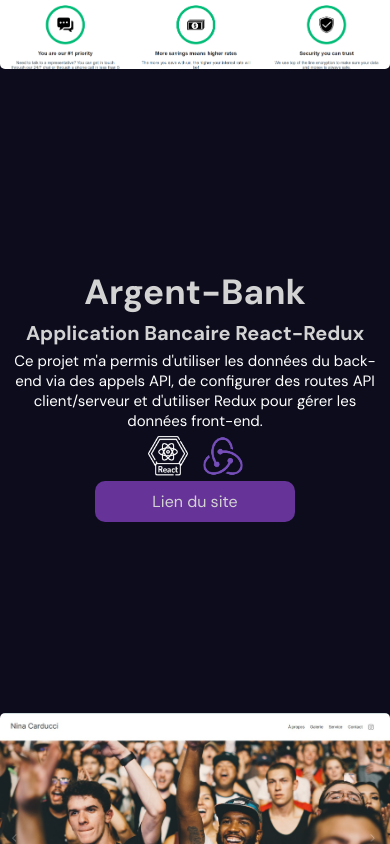
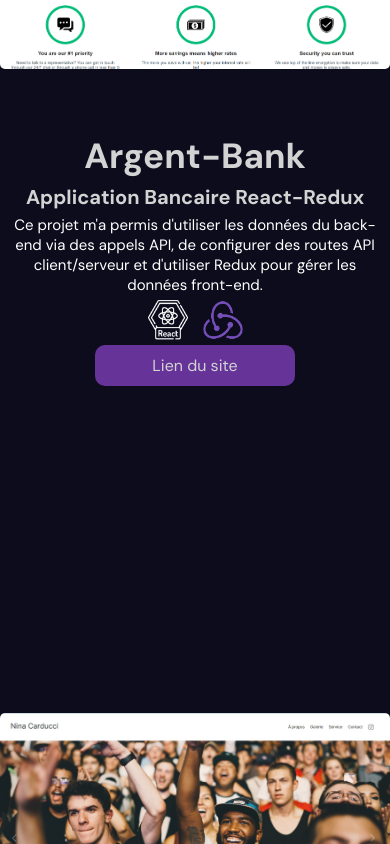
Before and after one commit to NafAldev/P12-Portfolio, a React (Vite) app: page / in a window 390 px wide. Shown: the part 5240-6084 px from the top of the page. Built offline with nearby package versions, Linux system fonts and the light colour scheme.

Commit message:
corrections aprés ST Responsive

```diff
--- a/src/components/porfolio/portfolio.scss
+++ b/src/components/porfolio/portfolio.scss
@@ -88,7 +88,6 @@
 
         img {
           width: 100%;
-
           border-radius: 5px;
           object-fit: cover;
 
@@ -113,7 +112,7 @@
         @include mobile {
           transform: none !important;
           padding: 10px;
-          align-items: center;
+          justify-content: flex-start;
           text-align: center;
           gap: 5px;
         }
```
